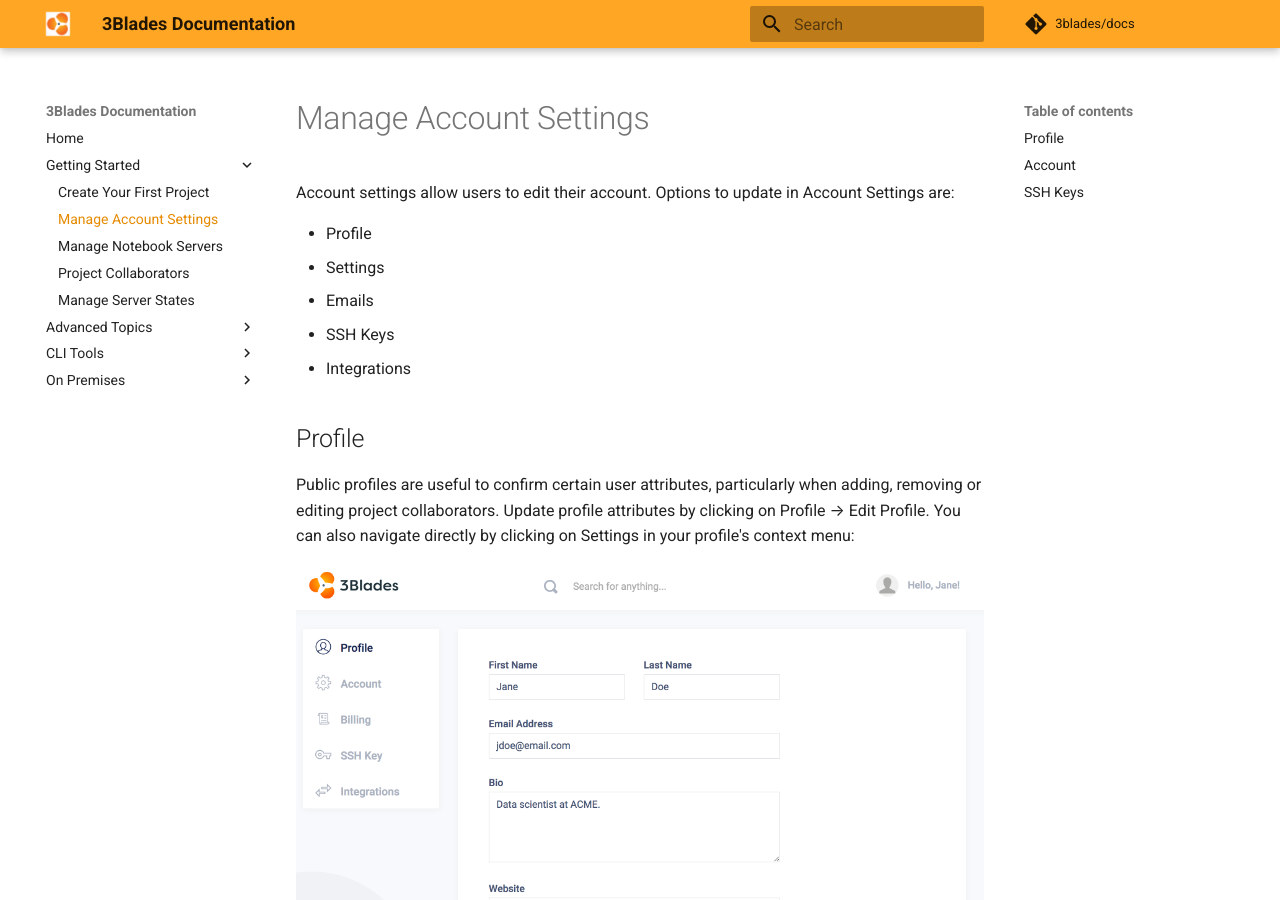
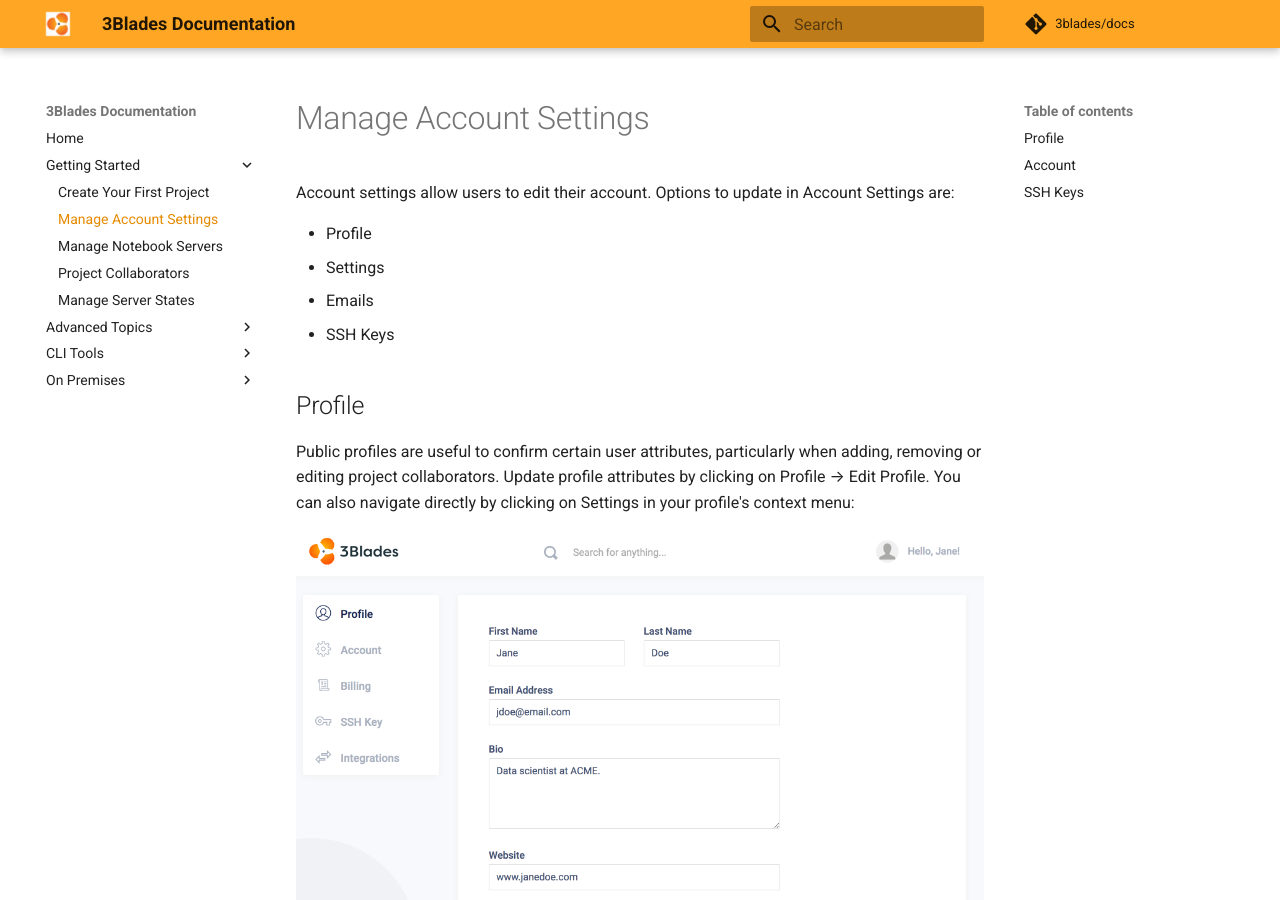
Before and after one commit to jgwerner/docs, an MkDocs documentation site: the page built from docs/getting-started/manage_account_settings.md, in a window 1280 px wide and 900 px high. Built offline with MkDocs 1.6.1 and Material for MkDocs 9.7.7, drawn with Linux system fonts in a browser that asks for light colours; comment, search, counter and statistics services are not loaded; old or Windows-style settings are respelled for this version of MkDocs.

Commit message:
remove integrations section
Signed-off-by: Greg Werner <werner.greg@gmail.com>

```diff
--- a/docs/getting-started/manage_account_settings.md
+++ b/docs/getting-started/manage_account_settings.md
@@ -4,7 +4,6 @@ Account settings allow users to edit their account. Options to update in Account
 - Settings
 - Emails
 - SSH Keys
-- Integrations
 
 ## Profile
 
```
